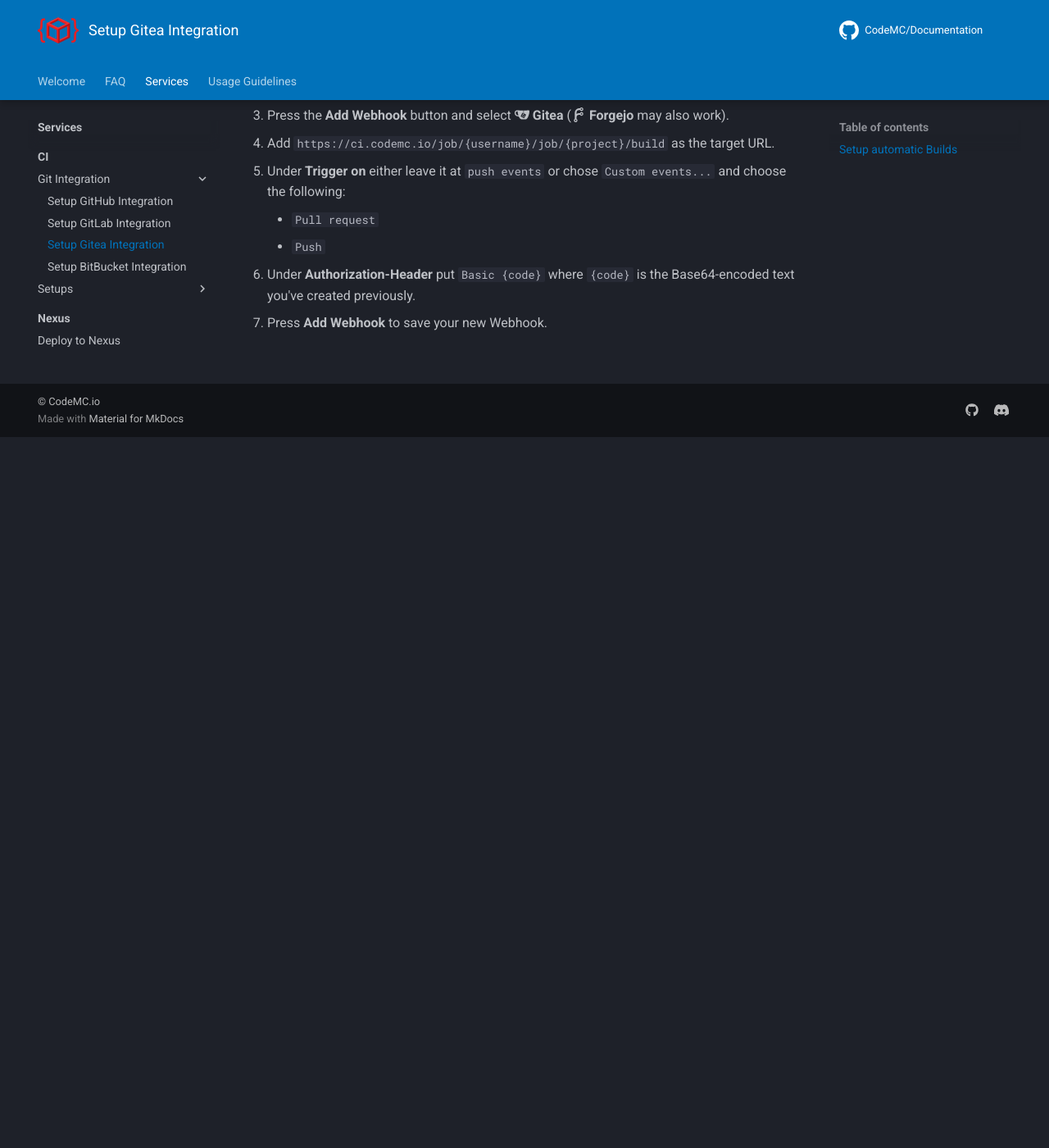
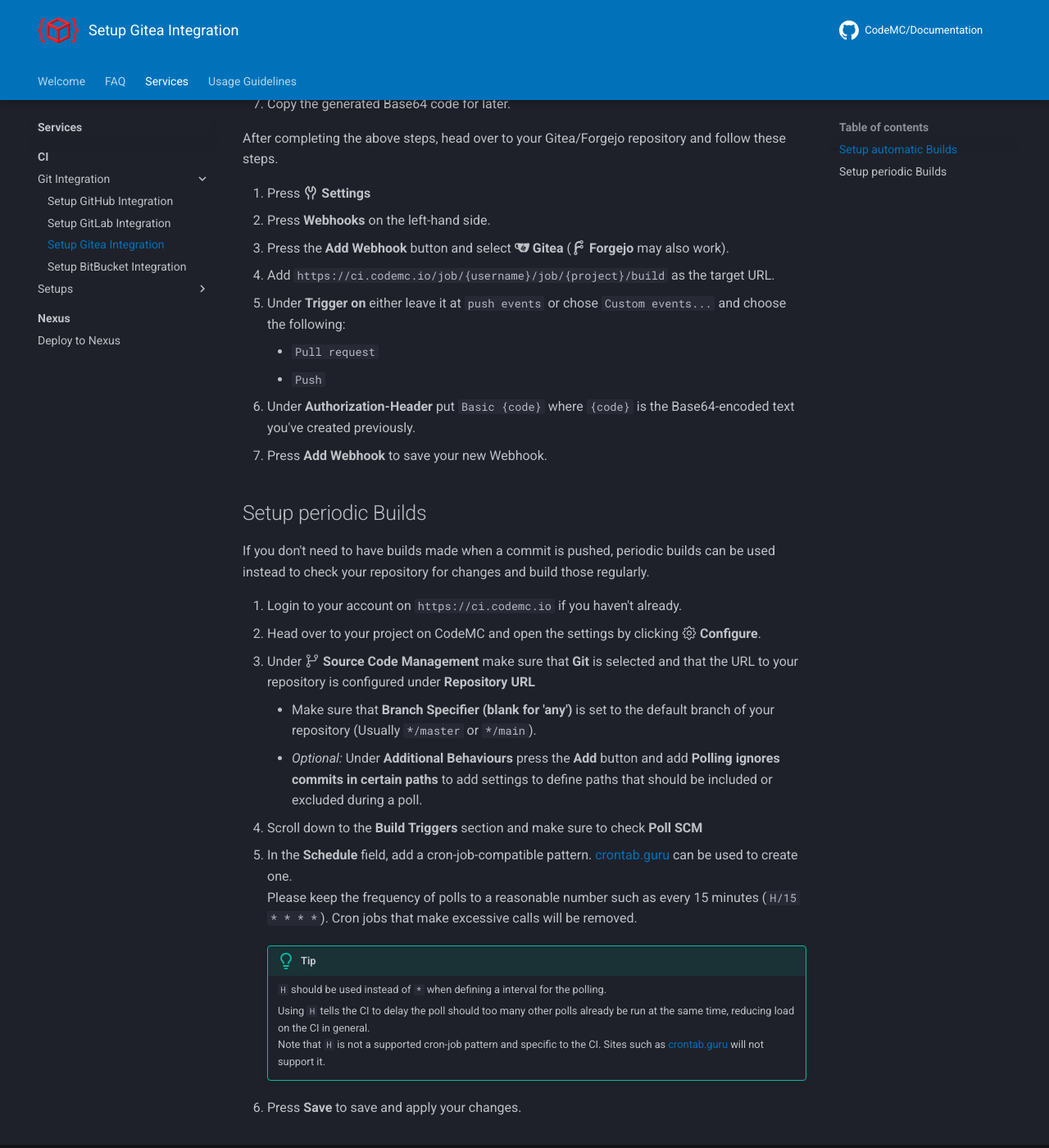
Before and after one commit to CodeMC/Documentation, an MkDocs documentation site: the page built from docs/services/ci/integrations/setup-gitea.md, in a window 1280 px wide and 1400 px high, scrolled down 867 px. Shown: the whole window at 82% size. Built offline with MkDocs 1.6.1 and Material for MkDocs 9.7.7, drawn with Linux system fonts in a browser that asks for light colours; comment, search, counter and statistics services are not loaded; some of the changed text lies outside the part shown.

Commit message:
Add section about periodic builds to setup-gitea.md (#34)
* Add section about periodic builds to setup-gitea.md

* Apply suggestions from code review

Co-authored-by: Gregory Mitchell <me@gmitch215.xyz>

---------

Co-authored-by: Gregory Mitchell <me@gmitch215.xyz>

```diff
--- a/docs/services/ci/integrations/setup-gitea.md
+++ b/docs/services/ci/integrations/setup-gitea.md
@@ -10,6 +10,13 @@ CodeMC supports hooking into [Gitea](https://about.gitea.com/){ target="_blank"
 
 CodeMC allows you to create builds whenever a commit is pushed to your repository.
 Unlike other Sites is the setup for Gitea/Forgejo a little more complicated and requires some steps on the CI first.
+
+/// warning | Important
+Using this setup will trigger a build, no matter the changes or targeted files.
+It will ignore any exclusion/inclusion settings of the Polling options.
+
+Use the [Periodic Builds](#setup-periodic-builds) setup to avoid this.
+///
 
 1. Login to your account on `https://ci.codemc.io` if you haven't already.
 2. Click your username on the top-right.
@@ -30,3 +37,27 @@ After completing the above steps, head over to your Gitea/Forgejo repository and
     - `Push`
 6. Under **Authorization-Header** put `Basic {code}` where `{code}` is the Base64-encoded text you've created previously.
 7. Press **Add Webhook** to save your new Webhook.
+
+## Setup periodic Builds
+
+If you don't need to have builds made when a commit is pushed, periodic builds can be used instead to check your repository for changes and build those regularly.
+
+1.  Login to your account on `https://ci.codemc.io` if you haven't already.
+2.  Head over to your project on CodeMC and open the settings by clicking :octicons-gear-24: **Configure**.
+3.  Under :octicons-git-branch-24: **Source Code Management** make sure that **Git** is selected and that the URL to your repository is configured under **Repository URL**
+    - Make sure that **Branch Specifier (blank for 'any')** is set to the default branch of your repository (Usually `*/master` or `*/main`).
+    - *Optional:* Under **Additional Behaviours** press the **Add** button and add **Polling ignores commits in certain paths** to add settings to define paths that should be included or excluded during a poll.
+4.  Scroll down to the **Build Triggers** section and make sure to check **Poll SCM**
+5.  In the **Schedule** field, add a cron-job-compatible pattern. [crontab.guru]{ target="_blank" rel="nofollow" } can be used to create one.
+    Please keep the frequency of polls to a reasonable number such as every 15 minutes (`H/15 * * * *`). Cron jobs that make excessive calls will be removed.
+
+    /// tip
+    `H` should be used instead of `*` when defining a interval for the polling.
+
+    Using `H` tells the CI to delay the poll should too many other polls already be run at the same time, reducing load on the CI in general.
+    Note that `H` is not a supported cron-job pattern and specific to the CI. Sites such as [crontab.guru]{ target="_blank" rel="nofollow" } will not support it.
+    ///
+
+6.  Press **Save** to save and apply your changes.
+
+[crontab.guru]: https://crontab.guru/
```
